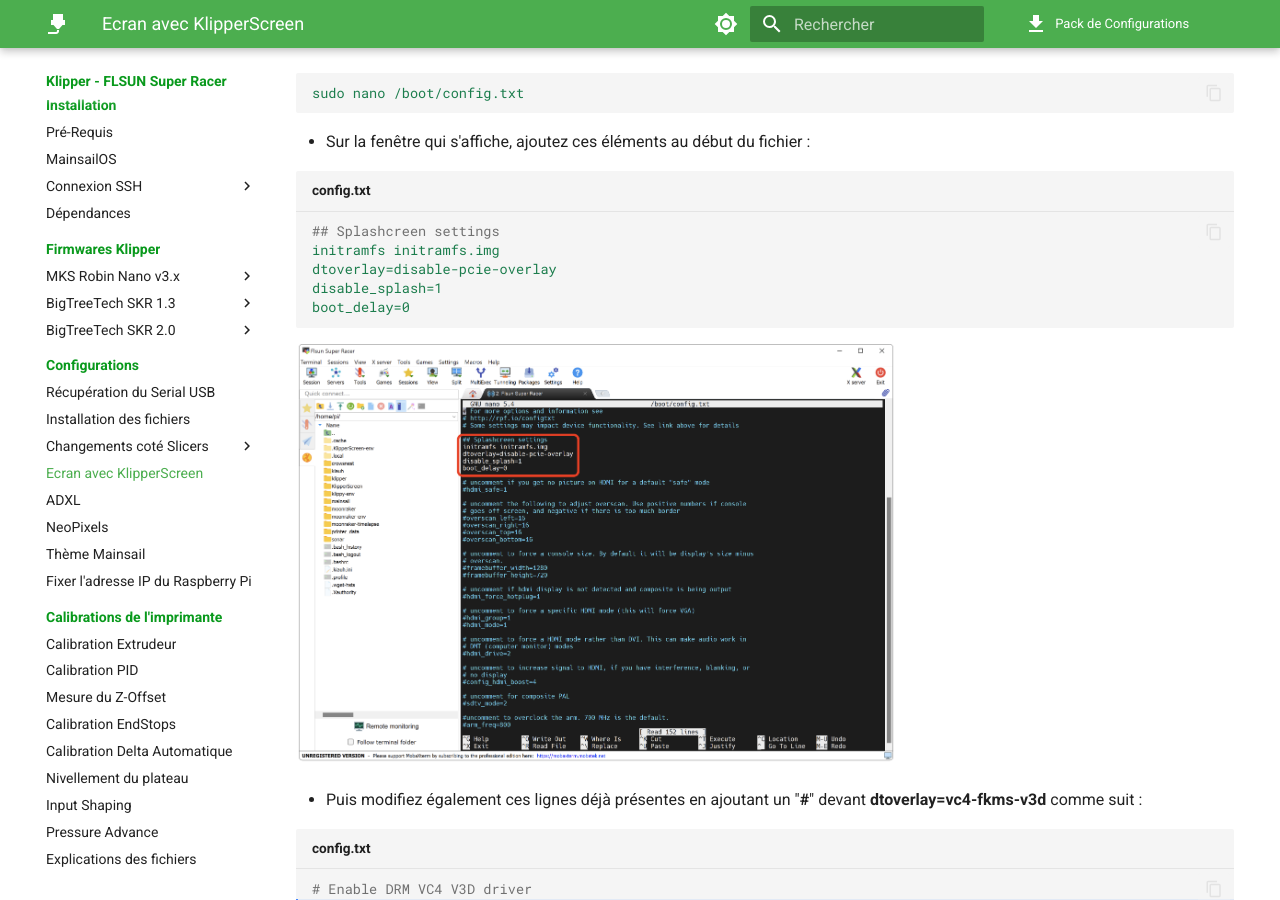
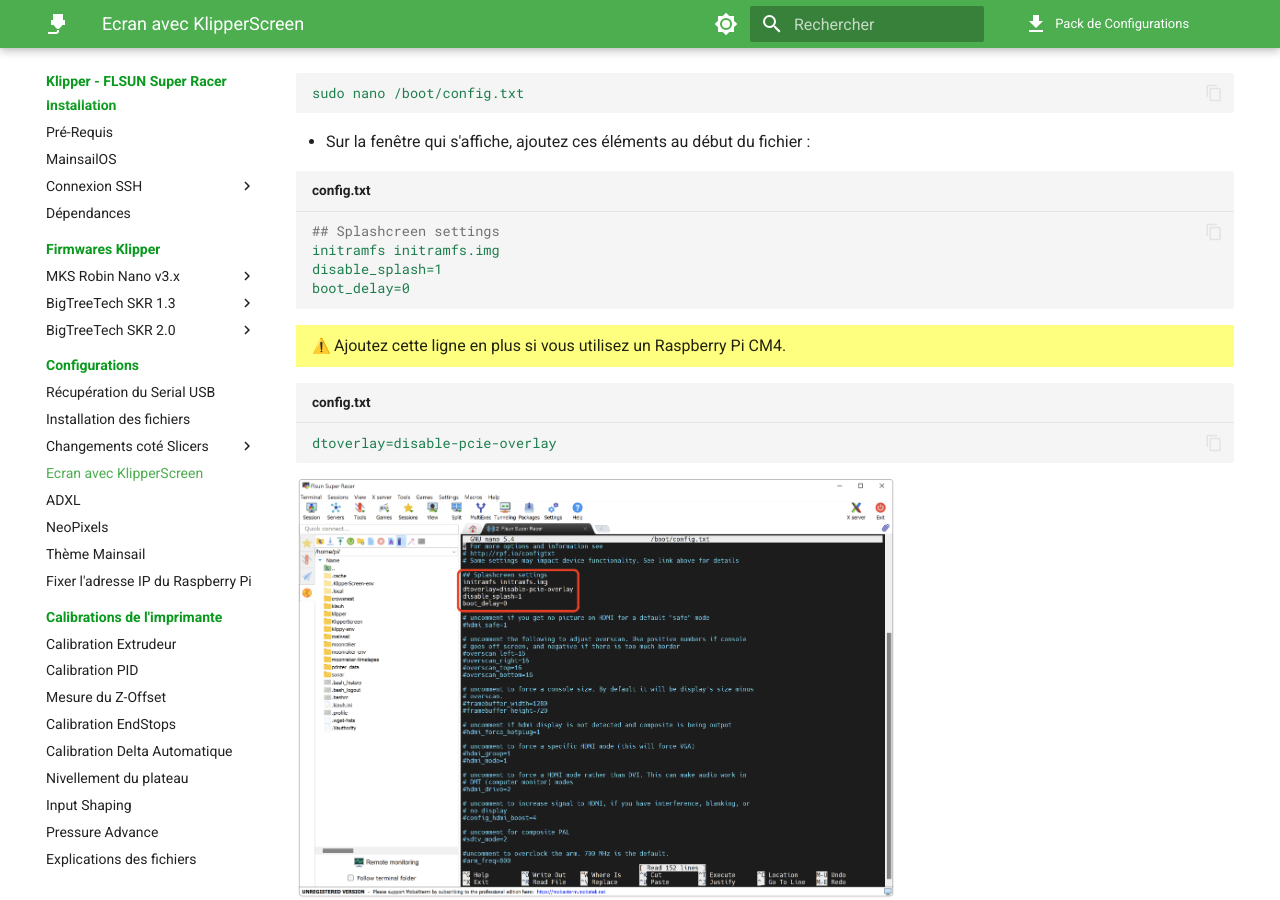
Before and after one commit to Guilouz/Klipper-Flsun-Super-Racer, an MkDocs documentation site: the page built from docs/configurations/ecran-avec-klipperscreen.md, in a window 1280 px wide and 900 px high, scrolled down 3069 px. Built offline with MkDocs 1.6.1 and Material for MkDocs 9.7.7, drawn with Linux system fonts in a browser that asks for light colours; emoji names are drawn with the system emoji font; comment, search, counter and statistics services are not loaded.

Commit message:
Update ecran-avec-klipperscreen.md

````diff
--- a/docs/configurations/ecran-avec-klipperscreen.md
+++ b/docs/configurations/ecran-avec-klipperscreen.md
@@ -134,9 +134,18 @@
 ``` yaml title="config.txt"
 ## Splashcreen settings
 initramfs initramfs.img
-dtoverlay=disable-pcie-overlay
 disable_splash=1
 boot_delay=0
+```
+
+{==
+
+:warning: Ajoutez cette ligne en plus si vous utilisez un Raspberry Pi CM4.
+
+==}
+
+``` yaml title="config.txt"
+dtoverlay=disable-pcie-overlay
 ```
 
 ![config](../assets/img/configurations/config-1.png){ width="600" }
````
